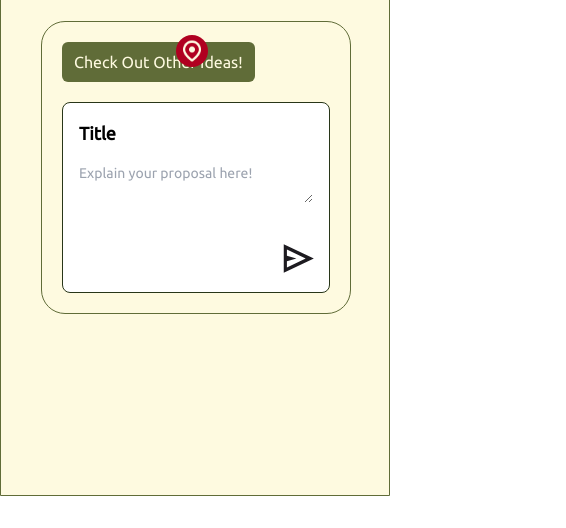
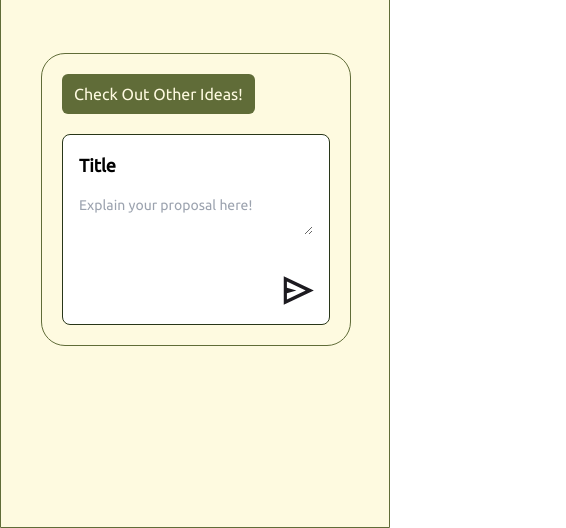
Before and after one commit to AleixProjects/projecteAleix-Marc, a website built with Vite: page app/your-idea.html in a window 390 px wide. Shown: the part 349-877 px from the top of the page, 566 px wide, since content can reach past the window. Before the commit the page ends 845 px from the top, so only its background shows below. Built offline with nearby package versions, Linux system fonts and the light colour scheme.

Commit message:
z-index your idea fixed?

```diff
--- a/app/your-idea.html
+++ b/app/your-idea.html
@@ -14,7 +14,7 @@
     <!-- Dark overlay -->
     <div class="absolute inset-0 opacity-50 z-0" id="bgBlack"></div>
     <a
-      class="fixed top-96 left-44 lg:left-[1300px] lg:top-[560px] z-20"
+      class="relative top-96 left-44 lg:left-[1300px] lg:top-[560px] z-0"
       href="./selectedSite.html"
     >
       <div
@@ -45,7 +45,7 @@
         ></textarea>
       </header>
       <footer
-        class="mt-10 h-screen-minus-135 w-full md:w-96 bg-beix border rounded-t-3xl border-verdClar z-0"
+        class="mt-10 h-screen-minus-135 w-full md:w-96 bg-beix border rounded-t-3xl border-verdClar z-10"
       >
         <div>
           <div class="flex flex-col w-full md:w-96 ">
```
